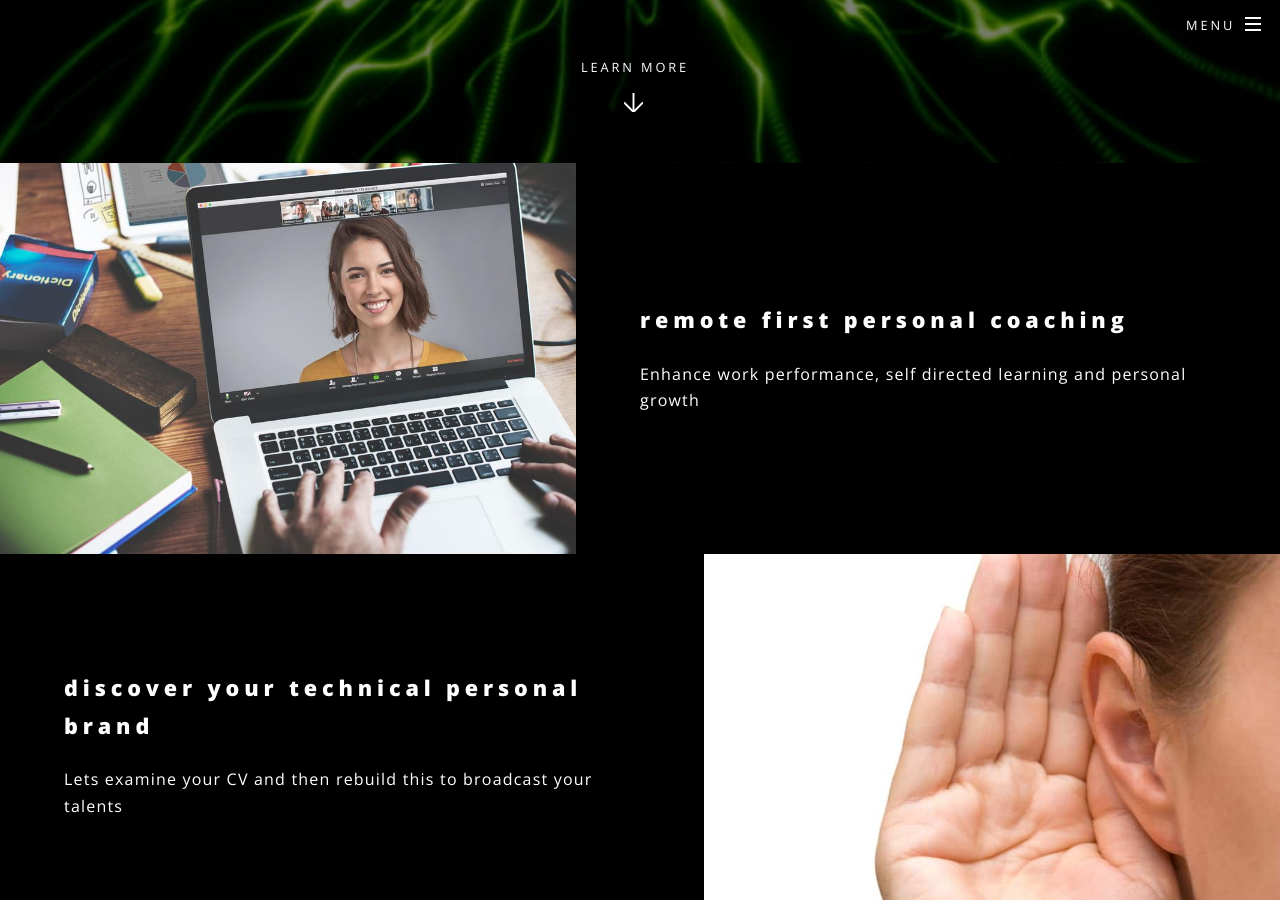
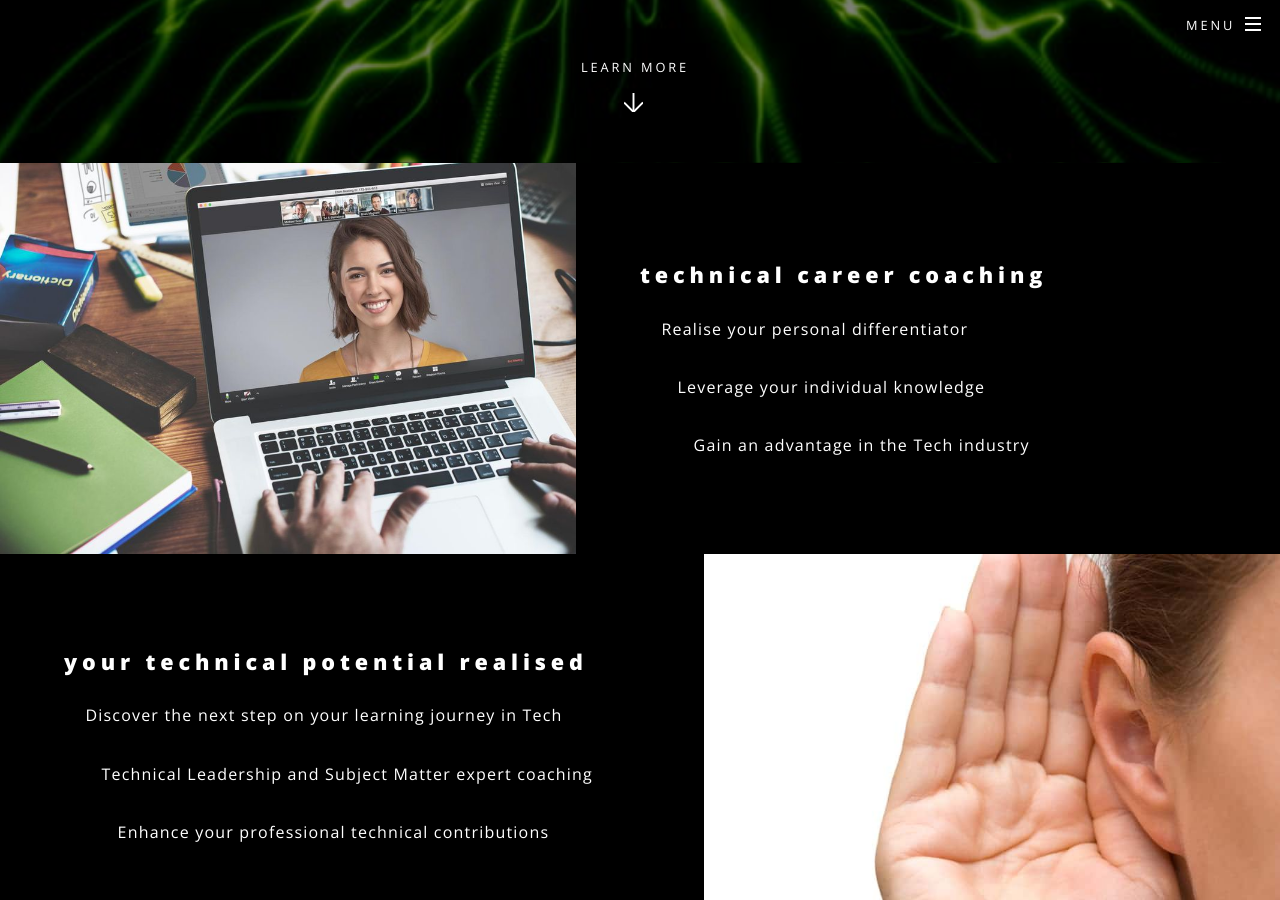
Before and after one commit to daniel-woolfson/dec0de-me, a Jekyll site: the page built from index.html, in a window 1280 px wide and 900 px high, scrolled down 737 px. Built offline with Jekyll 4.4.1, drawn with Linux system fonts in a browser that asks for light colours; some of the changed text lies outside the part shown.

Commit message:
updated copy front page

```diff
--- a/index.html
+++ b/index.html
@@ -16,20 +16,38 @@ layout: landing
 					<section id="one" class="wrapper alt style2">
 						<section class="spotlight">
 							<div class="image"><img src="images/pic16.jpg" alt="" /></div><div class="content">
-								<h2>Remote first personal coaching</h2>
-								<p>Enhance work performance, self directed learning and personal growth</p>
+								<h2>Technical Career coaching</h2>
+								<p>&nbsp;&nbsp;&nbsp;
+									Realise your personal differentiator</p>
+								<p>&nbsp;&nbsp;&nbsp;&nbsp;&nbsp;&nbsp;
+									Leverage your individual knowledge</p>
+								<p>&nbsp;&nbsp;&nbsp;&nbsp;&nbsp;&nbsp;&nbsp;&nbsp;&nbsp;
+									Gain an advantage in the Tech industry</p>
+
+
 							</div>
 						</section>
 						<section class="spotlight">
 							<div class="image"><img src="images/pic01.jpg" alt="" /></div><div class="content">
-								<h2>Discover your technical personal brand</h2>
-								<p>Lets examine your CV and then rebuild this to broadcast your talents</p>
+								<h2>Your technical potential realised</h2>
+								<p>&nbsp;&nbsp;&nbsp;
+									Discover the next step on your learning journey in Tech</p>
+								<p>&nbsp;&nbsp;&nbsp;&nbsp;&nbsp;&nbsp;
+									Technical Leadership and Subject Matter expert coaching</p>
+								<p>&nbsp;&nbsp;&nbsp;&nbsp;&nbsp;&nbsp;&nbsp;&nbsp;&nbsp;
+									Enhance your professional technical contributions</p>
+
 							</div>
 						</section>
 						<section class="spotlight">
 							<div class="image"><img src="images/pic02.jpg" alt="" /></div><div class="content">
-								<h2>Realise your goals through self actualisation</h2>
-								<p>Define your reality of where you are now and where you want to be</p>
+								<h2>Feel professional and personal growth</h2>
+								<p>&nbsp;&nbsp;&nbsp;
+									Increase resiliance and raise confidence in interviews</p>
+								<p>&nbsp;&nbsp;&nbsp;&nbsp;&nbsp;&nbsp;
+									Tips on writing your CV and presentation of your coding portfolio</p>
+								<p>&nbsp;&nbsp;&nbsp;&nbsp;&nbsp;&nbsp;&nbsp;&nbsp;&nbsp;
+									Discover career paths and take action to meet goals</p>
 							</div>
 						</section>
 					</section>
@@ -39,7 +57,7 @@ layout: landing
 						<div class="inner">
 							<header class="major">
 								<h2 style="color:black;">Dec0de Me - Personal coaching for technical professionals</h2>
-								<p style="color:black;">Increase your chances of reach your potential in your career and learning</p>
+								<p style="color:black;">Reach your potential in your career and accelerate your learning journey</p>
 							</header>
 
 							<ul class="actions vertical">
```
